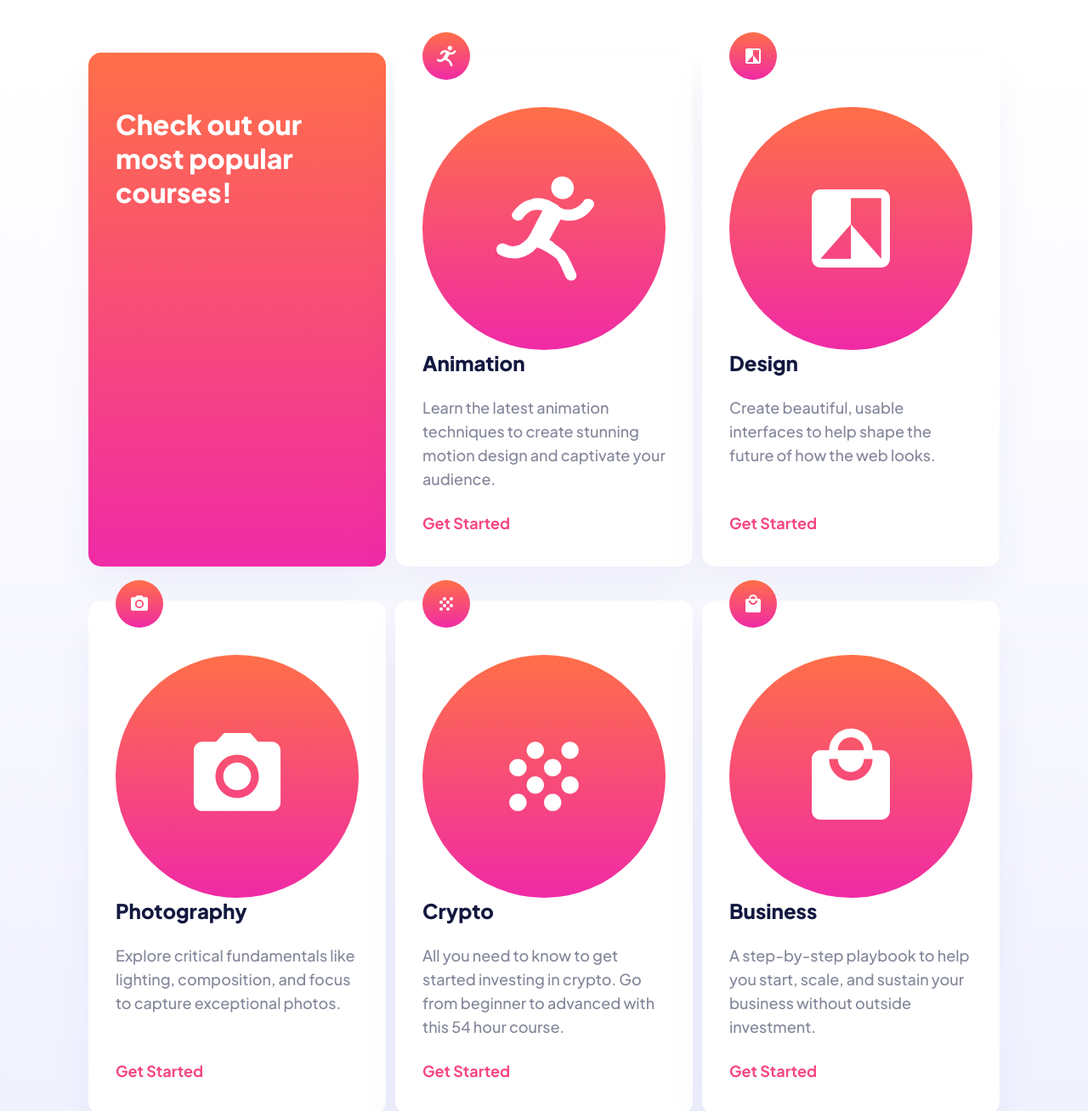
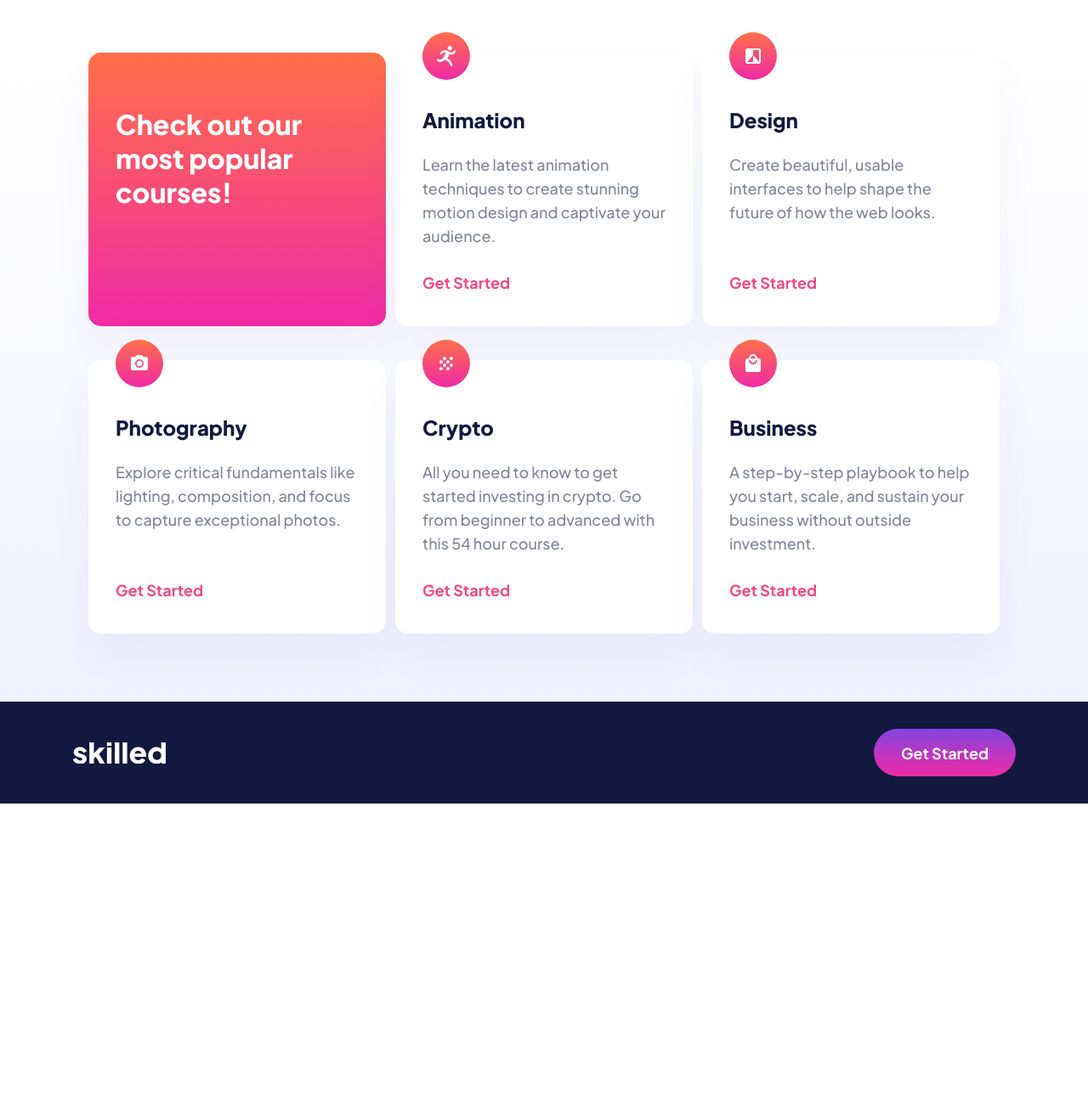
Before and after one commit to Kalderon-Sheikhman/Skilled-elearning-amalitech, a plain HTML site: page index.html in a window 1280 px wide. Shown: the part 660-1968 px from the top of the page at 85% size. After the commit the page ends 1606 px from the top, so only its background shows below. Drawn offline with Linux system fonts and the light colour scheme.

Commit message:
Phase 1 GTP training requirement skilled elearning landing page

```diff
--- a/index.html
+++ b/index.html
@@ -46,7 +46,7 @@
           <h2>Check out our most popular courses!</h2>
         </div>
         <div class="courses_course animation">
-          <img id ="icon" src="assets/icon-animation.svg">
+
           <h3>Animation</h3>
           <p>Learn the latest animation techniques to
             create stunning motion design and captivate your audience.
@@ -54,7 +54,7 @@
           <a href="#" class="link">Get Started</a>
         </div>
         <div class="courses_course design">
-          <img id ="icon" src="assets/icon-design.svg">
+
           <h3>Design</h3>
           <p>Create beautiful, usable interfaces to
             help shape the future of how the web looks.
@@ -62,7 +62,7 @@
           <a href="#" class="link">Get Started</a>
         </div>
         <div class="courses_course photography">
-          <img id ="icon" src="assets/icon-photography.svg">
+
           <h3>Photography</h3>
           <p>Explore critical fundamentals like lighting, composition,
             and focus to capture exceptional photos.
@@ -70,7 +70,7 @@
           <a href="#" class="link">Get Started</a>
         </div>
         <div class="courses_course crypto">
-          <img id ="icon" src="assets/icon-crypto.svg">
+
           <h3>Crypto</h3>
           <p>All you need to know to get started investing in crypto.
             Go from beginner to advanced with this 54 hour course.
@@ -78,7 +78,7 @@
           <a href="#" class="link">Get Started</a>
         </div>
         <div class="courses_course business">
-          <img id ="icon" src="assets/icon-business.svg">
+
           <h3>Business</h3>
           <p>A step-by-step playbook to help you start, scale,
             and sustain your business without outside investment.
```
